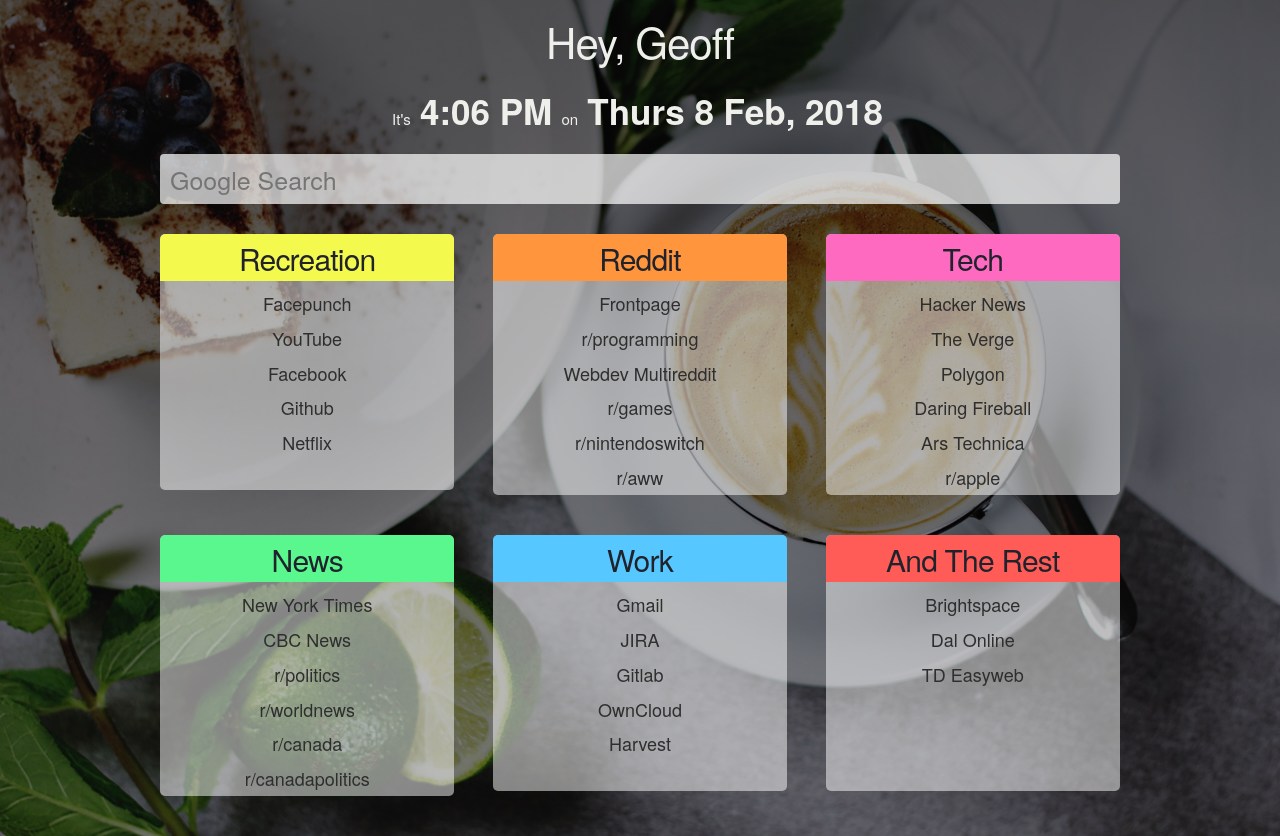
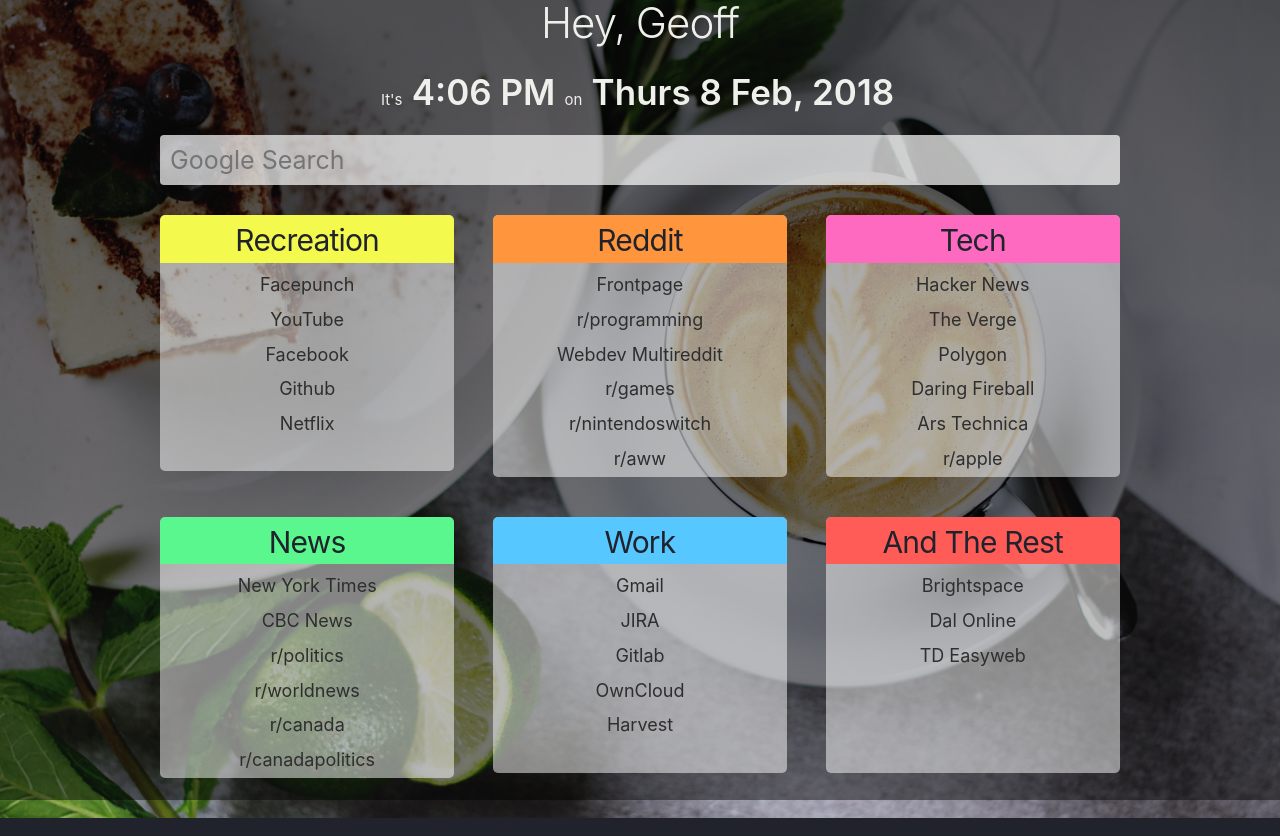
Before and after one commit to gcaven/startpage, a plain HTML site: page index.html in a window 1280 px wide. Drawn offline with Linux system fonts and the light colour scheme.

Commit message:
fix css bug

```diff
--- a/css/app.css
+++ b/css/app.css
@@ -14,7 +14,7 @@ body {
   color: #EFF0EB;
   text-align: center;
   width: 100%;
-  heigh
+  height: 100%;
   font-family: "Avenir Next", -apple-system, BlinkMacSystemFont, "Helvetica Neue", sans-serif;
 }
 
```
